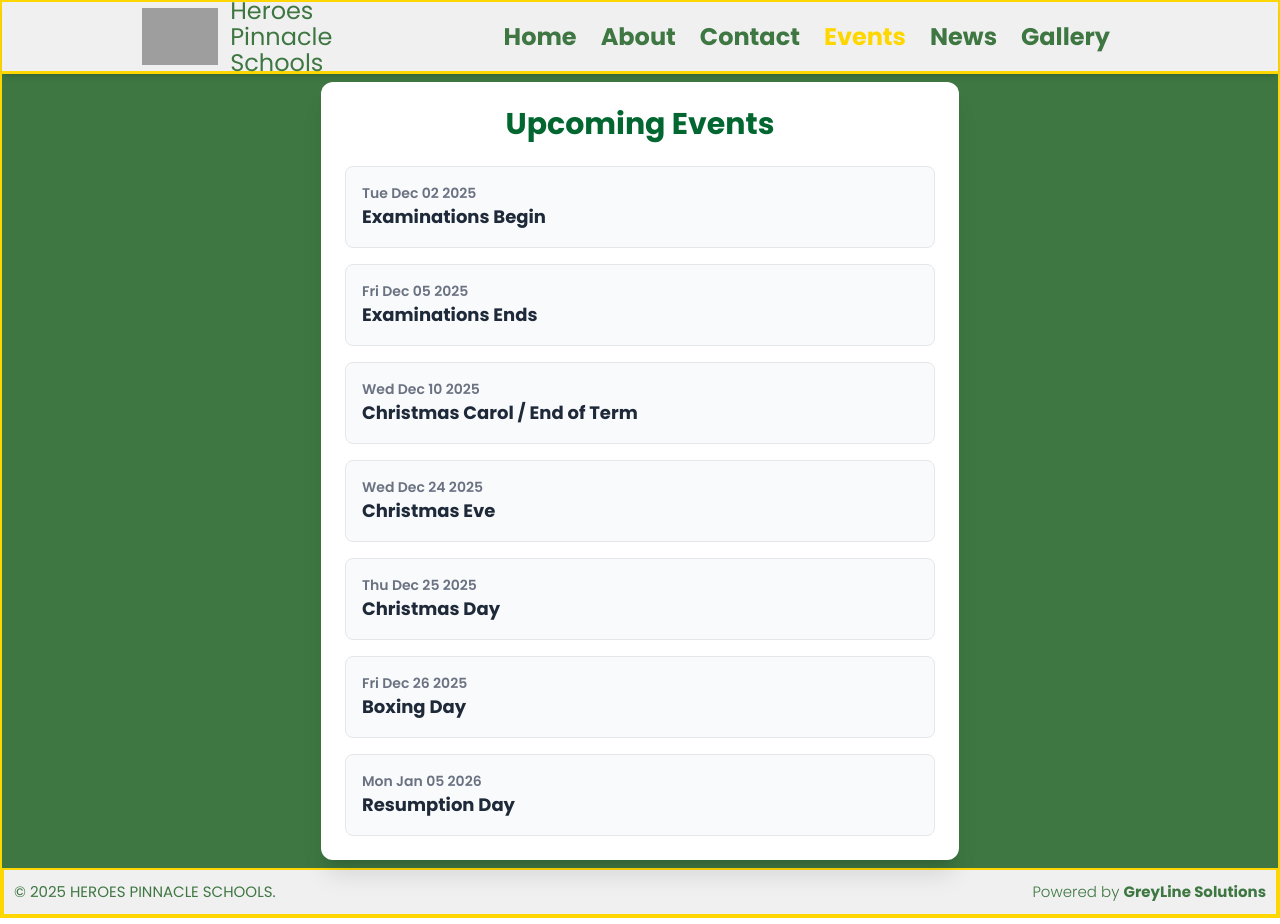
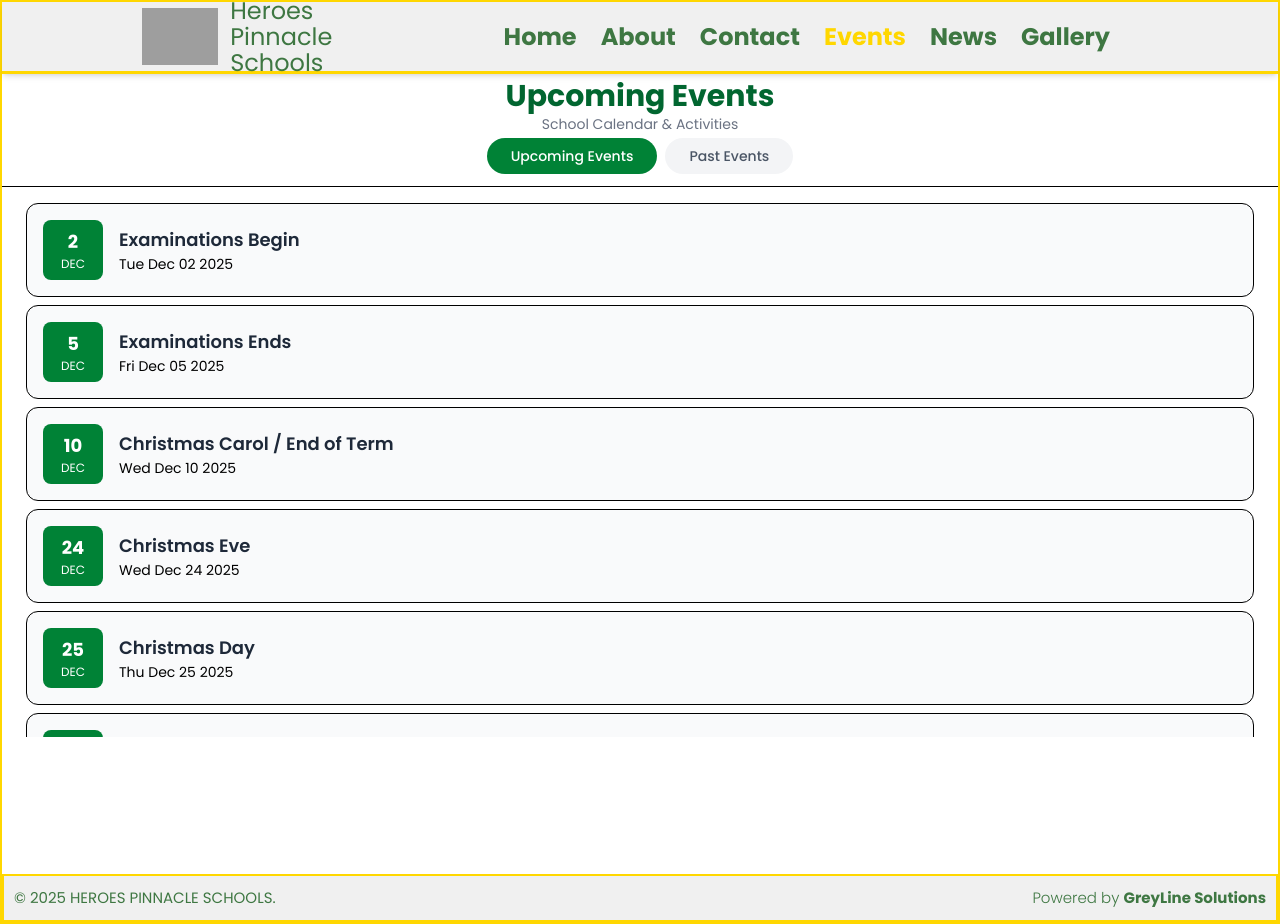
Before and after one commit to Percivalxxvi/hpinnacle, a React (Vite) app: page /events in a window 1280 px wide. Built offline with nearby package versions, Linux system fonts and the light colour scheme; grey boxes are pictures that could not be loaded; a web font is replaced by a local one.

Commit message:
version 8.0

```diff
--- a/components/DropdownGallery.jsx
+++ b/components/DropdownGallery.jsx
@@ -5,28 +5,28 @@ const DropdownGallery = () => {
   const [slideIndex, setSlideIndex] = useState({}); // track each dropdown’s slider index
 
     const data = [
-      {
-        title: "Photo Splash",
-        images: [
-          "https://ik.imagekit.io/percival26/laboratory.JPG?updatedAt=1761572865437",
-          "https://ik.imagekit.io/percival26/IMG-20251122-WA0076_1_.jpg?updatedAt=1763808855941",
-          "https://ik.imagekit.io/percival26/IMG-20251122-WA0075_1_.jpg?updatedAt=1763807164167",
-        ],
-      },
-      {
-        title: "1st Term Exams 2025",
-        images: [
-          "https://ik.imagekit.io/percival26/laboratory.JPG?updatedAt=1761572865437",
-          "https://ik.imagekit.io/percival26/IMG-20251122-WA0076_1_.jpg?updatedAt=1763808855941",
-          "https://ik.imagekit.io/percival26/IMG-20251122-WA0075_1_.jpg?updatedAt=1763807164167",
-        ],
-      },
+      // {
+      //   title: "Photo Splash",
+      //   images: [
+      //     "https://ik.imagekit.io/percival26/laboratory.JPG?updatedAt=1761572865437",
+      //     "https://ik.imagekit.io/percival26/IMG-20251122-WA0076_1_.jpg?updatedAt=1763808855941",
+      //     "https://ik.imagekit.io/percival26/IMG-20251122-WA0075_1_.jpg?updatedAt=1763807164167",
+      //   ],
+      // },
+      // {
+      //   title: "1st Term Exams 2025",
+      //   images: [
+      //     "https://ik.imagekit.io/percival26/laboratory.JPG?updatedAt=1761572865437",
+      //     "https://ik.imagekit.io/percival26/IMG-20251122-WA0076_1_.jpg?updatedAt=1763808855941",
+      //     "https://ik.imagekit.io/percival26/IMG-20251122-WA0075_1_.jpg?updatedAt=1763807164167",
+      //   ],
+      // },
       {
         title: "Christmas Carol 2025",
         images: [
-          "https://ik.imagekit.io/percival26/laboratory.JPG?updatedAt=1761572865437",
-          "https://ik.imagekit.io/percival26/IMG-20251122-WA0076_1_.jpg?updatedAt=1763808855941",
-          "https://ik.imagekit.io/percival26/IMG-20251122-WA0075_1_.jpg?updatedAt=1763807164167",
+          "https://ik.imagekit.io/percival26/christmascarol25-1.jpg?updatedAt=1765793997018",
+          "https://ik.imagekit.io/percival26/christmascarol25-3.jpg?updatedAt=1765794254422",
+          "https://ik.imagekit.io/percival26/christmascarol25-2.jpg?updatedAt=1765794150283",
         ],
       },
       // {
@@ -72,7 +72,7 @@ const DropdownGallery = () => {
   };
 
   return (
-    <div className="w-full mx-auto mt-6 px space-y-2">
+    <div className="w-full mx-auto mt-1 px space-y-2">
       {data.map((item, index) => {
         const activeSlide = slideIndex[index] ?? 0;
 
--- a/components/Eventslist.jsx
+++ b/components/Eventslist.jsx
@@ -1,7 +1,7 @@
-import React from "react";
+import React, { useState } from "react";
+import Footer from "./Footer";
 
 const EventList = () => {
-  //Define events here
   const events = [
     { date: new Date(2025, 11, 2), title: "Examinations Begin" },
     { date: new Date(2025, 11, 5), title: "Examinations Ends" },
@@ -9,32 +9,115 @@ const EventList = () => {
     { date: new Date(2025, 11, 24), title: "Christmas Eve" },
     { date: new Date(2025, 11, 25), title: "Christmas Day" },
     { date: new Date(2025, 11, 26), title: "Boxing Day" },
+    { date: new Date(2026, 0, 1), title: "New Year" },
     { date: new Date(2026, 0, 5), title: "Resumption Day" },
   ];
 
+  const today = new Date();
+  today.setHours(0, 0, 0, 0);
+
+  const upcomingEvents = events.filter((event) => event.date >= today);
+  const pastEvents = events.filter((event) => event.date < today);
+
+  const [activePage, setActivePage] = useState("upcoming");
+
   return (
-    <div className="w-full pt-2 pb-2 flex justify-center items-center bg-[#3e7742]">
-      <div className="bg-white w-full sm:w-4/5 md:w-3/4 lg:w-2/3 xl:w-1/2 rounded-xl shadow-xl p-6">
-        <h1 className="text-2xl sm:text-3xl font-bold text-center text-green-800 mb-6">
+    <div className="w-full h-screen flex flex-col justify-between">
+      <div className="bg-white w-full sm:w-4/5 md:w-3/4 lg:w-3/3 xl:w-2/2 rounded-lg overflow-hidden">
+        {/* Static Header */}
+        <div className="sticky top-0 bg-white z-10 border-b">
+          <div className="px-6 py-1">
+            <h1 className="text-2xl sm:text-3xl font-bold text-center text-green-800">
               Upcoming Events
             </h1>
+            <p className="text-center text-sm text-gray-500">
+              School Calendar & Activities
+            </p>
+          </div>
 
-        <ul className="flex flex-col gap-4">
-          {events.map((event, index) => (
-            <li
+          {/* Sub-Pages */}
+          <div className="flex gap-2 px-4 pb-3 justify-center">
+            <button
+              onClick={() => setActivePage("upcoming")}
+              className={`px-6 py-2 rounded-full text-sm font-medium transition
+                ${
+                  activePage === "upcoming"
+                    ? "bg-green-700 text-white"
+                    : "bg-gray-100 text-gray-600 hover:bg-gray-200 cursor-pointer"
+                }
+              `}
+            >
+              Upcoming Events
+            </button>
+
+            <button
+              onClick={() => setActivePage("past")}
+              className={`px-6 py-2 rounded-full text-sm font-medium transition
+                ${
+                  activePage === "past"
+                    ? "bg-green-700 text-white"
+                    : "bg-gray-100 text-gray-600 hover:bg-gray-200 cursor-pointer"
+                }
+              `}
+            >
+              Past Events
+            </button>
+          </div>
+        </div>
+
+        {/* Scrollable Event List */}
+        <div className="max-h-[550px] overflow-y-auto px-6 py-4 space-y-2">
+          {(activePage === "upcoming" ? upcomingEvents : pastEvents).map(
+            (event, index) => {
+              const isPast = event.date < today;
+
+              return (
+                <div
                   key={index}
-              className="border border-gray-200 rounded-lg p-4 bg-gray-50 hover:bg-green-50 transition"
+                  className={`flex items-center gap-4 p-4 rounded-xl border transition
+                    ${
+                      isPast
+                        ? "bg-gray-100 text-gray-400 opacity-70"
+                        : "bg-gray-50 hover:bg-green-50"
+                    }
+                  `}
                 >
-              <p className="text-sm font-semibold text-gray-500">
-                {event.date.toDateString()}
-              </p>
-              <h2 className="text-lg font-bold text-gray-800">
+                  {/* Date Badge */}
+                  <div
+                    className={`flex flex-col items-center justify-center min-w-[60px] h-[60px] rounded-lg
+                      ${
+                        isPast
+                          ? "bg-gray-300 text-gray-600"
+                          : "bg-green-700 text-white"
+                      }
+                    `}
+                  >
+                    <span className="text-lg font-bold">
+                      {event.date.getDate()}
+                    </span>
+                    <span className="text-xs uppercase">
+                      {event.date.toLocaleString("default", { month: "short" })}
+                    </span>
+                  </div>
+
+                  {/* Event Details */}
+                  <div className="flex-1">
+                    <h2
+                      className={`text-lg font-semibold ${
+                        isPast ? "line-through" : "text-gray-800"
+                      }`}
+                    >
                       {event.title}
                     </h2>
-            </li>
-          ))}
-        </ul>
+                    <p className="text-sm">{event.date.toDateString()}</p>
                   </div>
+                </div>
+              );
+            }
+          )}
+        </div>
+      </div>
+      {/* <Footer/> */}
       </div>
   );
 };
--- a/pages/Events.jsx
+++ b/pages/Events.jsx
@@ -12,7 +12,7 @@ const Events = () => {
 
       <Navpc page="events" />
 
-      <div className="flex flex-col items-center justify-center  w-full bg-[#3e7742] lg:h-fit h-fit">
+      <div className="flex flex-col items-center justify-center  w-full lg:h-fit h-fit">
         <EventList />
       </div>
 
--- a/pages/Home.jsx
+++ b/pages/Home.jsx
@@ -114,6 +114,29 @@ const Home = () => {
         </div>
       </div>
 
+      <div className="flex lg:flex-row flex-col justify-center items-center lg:h-50 gap-2">
+        <div className="lg:w-1/2 flex flex-col h-2/2 pt-5 border-2 border-[gold]">
+          <h1 className="text-4xl lg:text-5xl text-center font-semibold">
+            VISION
+          </h1>
+          <p className="text-center">
+            To be a leading institution that nurtures young minds into
+            confident, disciplined, and innovative leaders of tomorrow.
+          </p>
+        </div>
+        <div className="lg:w-1/2 flex flex-col h-2/2 pt-5 border-2 border-[gold]">
+          <h1 className="text-4xl lg:text-5xl text-center font-semibold">
+            MISSION
+          </h1>
+          <p className="text-center">
+            To provide quality education in a safe, stimulating, and
+            value-driven environment, empowering every child to achieve academic
+            excellence, develop strong character, and reach their full
+            potential.
+          </p>
+        </div>
+      </div>
+
       <div className="flex flex-col-reverse lg:flex-row lg:h-fit justify-center items-center border-2 border-[gold]">
         <div className="flex flex-col lg:w-2/4 justify-center lg:items-center w-[95%] lg:h-fit lg:mb-0 mb-2 lg:mt-0 mt-2">
           <h1 className="text-4xl lg:text-5xl text-center font-semibold lg:mt-3.5">
```
Also changed, not shown: pages/About.jsx (+57 -31 lines), pages/Gallery.jsx (+32 -32 lines). Lines whose indentation alone changed are shown as unchanged.
